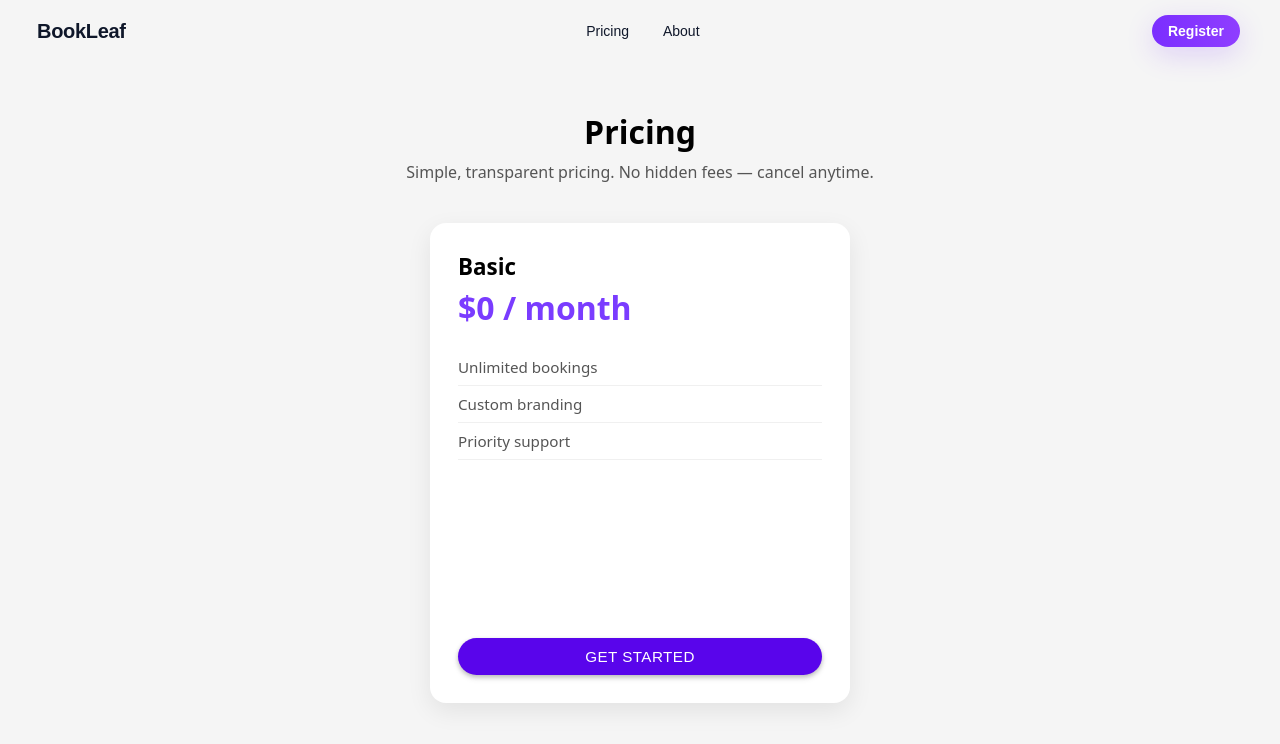
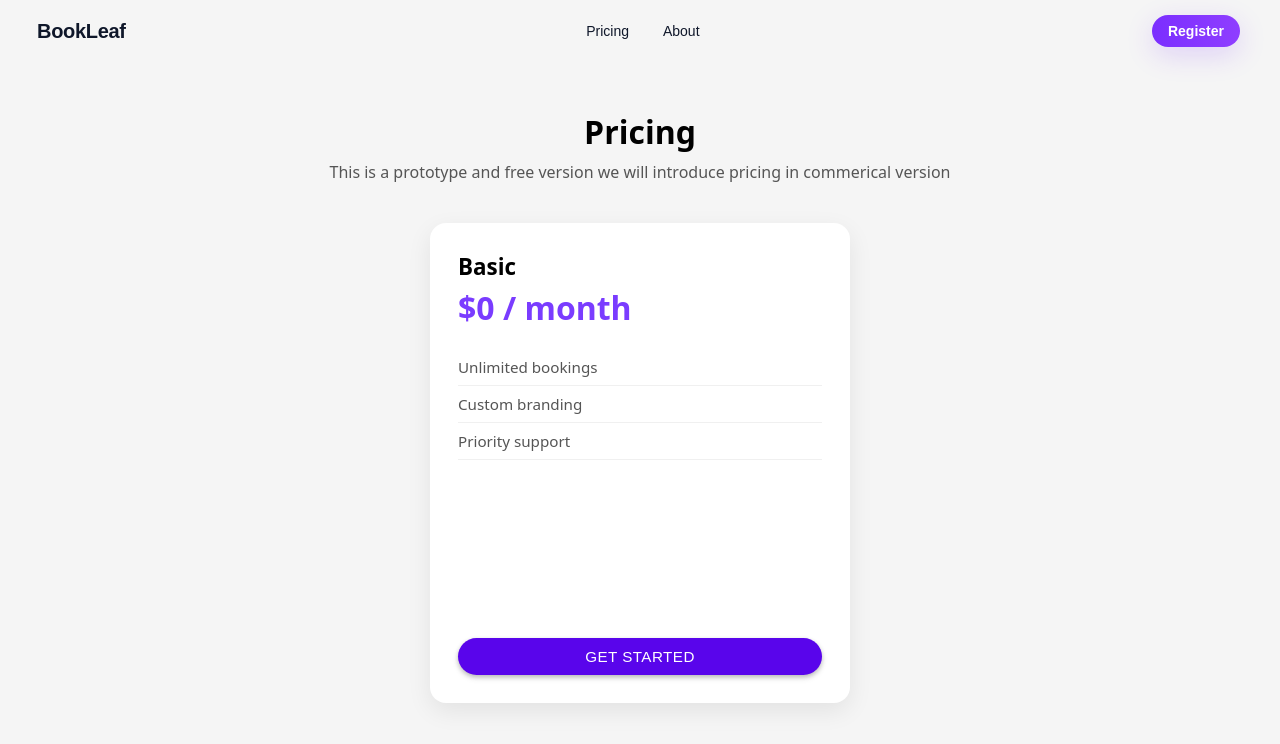
Before and after one commit to Ay-u-sh/bookleaf, a React (Vite) app in the folder frontend/: page /pricing in a window 1280 px wide. Shown: the top 744 px of the page. Built offline with nearby package versions, Linux system fonts and the light colour scheme.

Commit message:
pricing-sub changes

```diff
--- a/frontend/src/pages/PricingPage/Pricing.jsx
+++ b/frontend/src/pages/PricingPage/Pricing.jsx
@@ -8,7 +8,8 @@ export default function PricingPage() {
       <section className="pricing-hero">
         <h1 className="pricing-title">Pricing</h1>
         <p className="pricing-sub">
-          Simple, transparent pricing. No hidden fees — cancel anytime.
+          {/* Simple, transparent pricing. No hidden fees — cancel anytime. */}
+          This is a prototype and free version we will introduce pricing in commerical version
         </p>
       </section>
 
```
